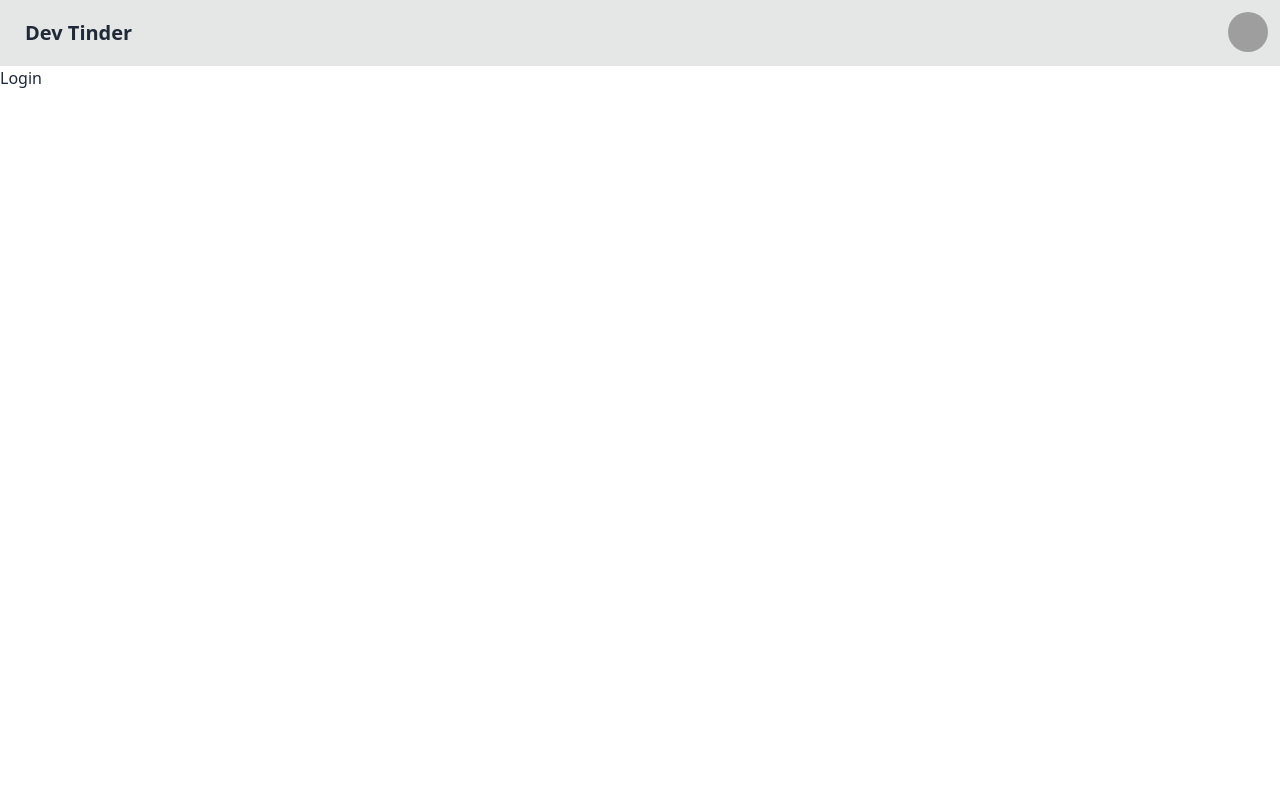
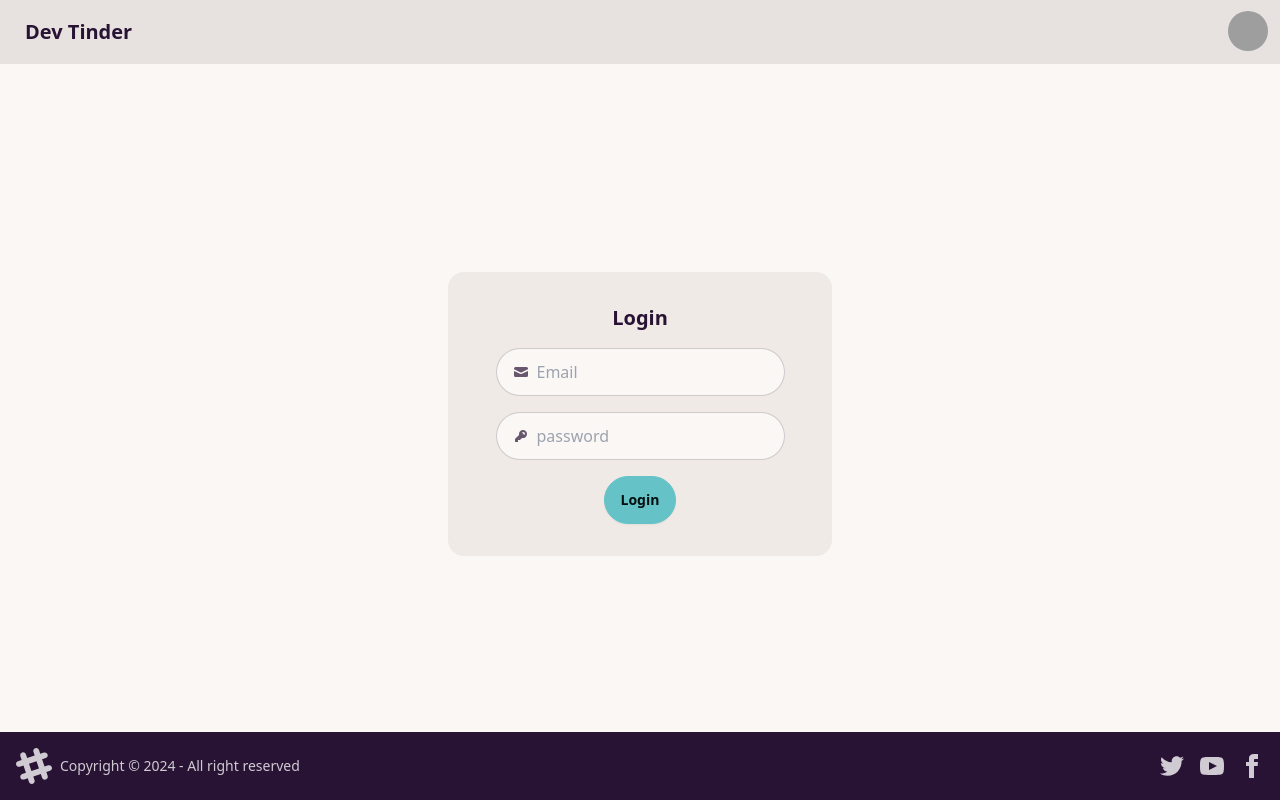
Before and after one commit to madhu-3/devtinder-ui, a React (Vite) app: page /login in a window 1280 px wide. Built offline with nearby package versions, Linux system fonts and the light colour scheme; grey boxes are pictures that could not be loaded.

Commit message:
axios setup

```diff
--- a/index.html
+++ b/index.html
@@ -1,5 +1,5 @@
-<!doctype html>
-<html lang="en">
+<!DOCTYPE html>
+<html lang="en" data-theme="cupcake">
   <head>
     <meta charset="UTF-8" />
     <link rel="icon" type="image/svg+xml" href="/vite.svg" />
--- a/package.json
+++ b/package.json
@@ -10,6 +10,7 @@
     "preview": "vite preview"
   },
   "dependencies": {
+    "axios": "^1.7.9",
     "react": "^18.3.1",
     "react-dom": "^18.3.1",
     "react-router-dom": "^7.1.0"
--- a/src/components/Body/Body.jsx
+++ b/src/components/Body/Body.jsx
@@ -1,13 +1,17 @@
 import React from "react";
 import Navbar from "../Navbar/Navbar";
 import { Outlet } from "react-router-dom";
+import Footer from "../Footer/Footer";
 
 const Body = () => {
   return (
-    <>
+    <div className="flex flex-col h-screen">
       <Navbar />
-      <Outlet />
-    </>
+      <div className="flex-1">
+        <Outlet />
+      </div>
+      <Footer />
+    </div>
   );
 };
 
--- a/src/components/Footer/Footer.jsx
+++ b/src/components/Footer/Footer.jsx
@@ -1,9 +1,59 @@
-import React from 'react'
+import React from "react";
 
 const Footer = () => {
   return (
-    <div>Footer</div>
-  )
-}
+    <footer className="footer bg-neutral text-neutral-content items-center p-4 h-15">
+      <aside className="grid-flow-col items-center">
+        <svg
+          width="36"
+          height="36"
+          viewBox="0 0 24 24"
+          xmlns="http://www.w3.org/2000/svg"
+          fillRule="evenodd"
+          clipRule="evenodd"
+          className="fill-current"
+        >
+          <path d="M22.672 15.226l-2.432.811.841 2.515c.33 1.019-.209 2.127-1.23 2.456-1.15.325-2.148-.321-2.463-1.226l-.84-2.518-5.013 1.677.84 2.517c.391 1.203-.434 2.542-1.831 2.542-.88 0-1.601-.564-1.86-1.314l-.842-2.516-2.431.809c-1.135.328-2.145-.317-2.463-1.229-.329-1.018.211-2.127 1.231-2.456l2.432-.809-1.621-4.823-2.432.808c-1.355.384-2.558-.59-2.558-1.839 0-.817.509-1.582 1.327-1.846l2.433-.809-.842-2.515c-.33-1.02.211-2.129 1.232-2.458 1.02-.329 2.13.209 2.461 1.229l.842 2.515 5.011-1.677-.839-2.517c-.403-1.238.484-2.553 1.843-2.553.819 0 1.585.509 1.85 1.326l.841 2.517 2.431-.81c1.02-.33 2.131.211 2.461 1.229.332 1.018-.21 2.126-1.23 2.456l-2.433.809 1.622 4.823 2.433-.809c1.242-.401 2.557.484 2.557 1.838 0 .819-.51 1.583-1.328 1.847m-8.992-6.428l-5.01 1.675 1.619 4.828 5.011-1.674-1.62-4.829z"></path>
+        </svg>
+        <p>Copyright © {new Date().getFullYear()} - All right reserved</p>
+      </aside>
+      <nav className="grid-flow-col gap-4 md:place-self-center md:justify-self-end">
+        <a>
+          <svg
+            xmlns="http://www.w3.org/2000/svg"
+            width="24"
+            height="24"
+            viewBox="0 0 24 24"
+            className="fill-current"
+          >
+            <path d="M24 4.557c-.883.392-1.832.656-2.828.775 1.017-.609 1.798-1.574 2.165-2.724-.951.564-2.005.974-3.127 1.195-.897-.957-2.178-1.555-3.594-1.555-3.179 0-5.515 2.966-4.797 6.045-4.091-.205-7.719-2.165-10.148-5.144-1.29 2.213-.669 5.108 1.523 6.574-.806-.026-1.566-.247-2.229-.616-.054 2.281 1.581 4.415 3.949 4.89-.693.188-1.452.232-2.224.084.626 1.956 2.444 3.379 4.6 3.419-2.07 1.623-4.678 2.348-7.29 2.04 2.179 1.397 4.768 2.212 7.548 2.212 9.142 0 14.307-7.721 13.995-14.646.962-.695 1.797-1.562 2.457-2.549z"></path>
+          </svg>
+        </a>
+        <a>
+          <svg
+            xmlns="http://www.w3.org/2000/svg"
+            width="24"
+            height="24"
+            viewBox="0 0 24 24"
+            className="fill-current"
+          >
+            <path d="M19.615 3.184c-3.604-.246-11.631-.245-15.23 0-3.897.266-4.356 2.62-4.385 8.816.029 6.185.484 8.549 4.385 8.816 3.6.245 11.626.246 15.23 0 3.897-.266 4.356-2.62 4.385-8.816-.029-6.185-.484-8.549-4.385-8.816zm-10.615 12.816v-8l8 3.993-8 4.007z"></path>
+          </svg>
+        </a>
+        <a>
+          <svg
+            xmlns="http://www.w3.org/2000/svg"
+            width="24"
+            height="24"
+            viewBox="0 0 24 24"
+            className="fill-current"
+          >
+            <path d="M9 8h-3v4h3v12h5v-12h3.642l.358-4h-4v-1.667c0-.955.192-1.333 1.115-1.333h2.885v-5h-3.808c-3.596 0-5.192 1.583-5.192 4.615v3.385z"></path>
+          </svg>
+        </a>
+      </nav>
+    </footer>
+  );
+};
 
-export default Footer
+export default Footer;
--- a/src/components/Login/Login.jsx
+++ b/src/components/Login/Login.jsx
@@ -1,7 +1,77 @@
-import React from "react";
+import axios from "axios";
+import React, { useState } from "react";
 
 const Login = () => {
-  return <div>Login</div>;
+  const [email, setEmail] = useState("");
+  const [password, setPassword] = useState("");
+
+  const handleLogin = async () => {
+    try {
+      const res = await axios.post(
+        "http://localhost:3000/login",
+        {
+          email,
+          password,
+        },
+        { withCredentials: true }
+      );
+    } catch (err) {
+      console.error(err);
+    }
+  };
+  return (
+    <div className="flex justify-center mt-52">
+      <div className="card bg-base-200 w-96">
+        <div className="card-body items-center text-center gap-y-4">
+          <h2 className="card-title">Login</h2>
+          <label className="input input-bordered flex items-center gap-2">
+            <svg
+              xmlns="http://www.w3.org/2000/svg"
+              viewBox="0 0 16 16"
+              fill="currentColor"
+              className="h-4 w-4 opacity-70"
+            >
+              <path d="M2.5 3A1.5 1.5 0 0 0 1 4.5v.793c.026.009.051.02.076.032L7.674 8.51c.206.1.446.1.652 0l6.598-3.185A.755.755 0 0 1 15 5.293V4.5A1.5 1.5 0 0 0 13.5 3h-11Z" />
+              <path d="M15 6.954 8.978 9.86a2.25 2.25 0 0 1-1.956 0L1 6.954V11.5A1.5 1.5 0 0 0 2.5 13h11a1.5 1.5 0 0 0 1.5-1.5V6.954Z" />
+            </svg>
+            <input
+              type="text"
+              className="grow"
+              placeholder="Email"
+              value={email}
+              onChange={(e) => setEmail(e.target.value)}
+            />
+          </label>
+          <label className="input input-bordered flex items-center gap-2">
+            <svg
+              xmlns="http://www.w3.org/2000/svg"
+              viewBox="0 0 16 16"
+              fill="currentColor"
+              className="h-4 w-4 opacity-70"
+            >
+              <path
+                fillRule="evenodd"
+                d="M14 6a4 4 0 0 1-4.899 3.899l-1.955 1.955a.5.5 0 0 1-.353.146H5v1.5a.5.5 0 0 1-.5.5h-2a.5.5 0 0 1-.5-.5v-2.293a.5.5 0 0 1 .146-.353l3.955-3.955A4 4 0 1 1 14 6Zm-4-2a.75.75 0 0 0 0 1.5.5.5 0 0 1 .5.5.75.75 0 0 0 1.5 0 2 2 0 0 0-2-2Z"
+                clipRule="evenodd"
+              />
+            </svg>
+            <input
+              type="password"
+              placeholder="password"
+              className="grow"
+              value={password}
+              onChange={(e) => setPassword(e.target.value)}
+            />
+          </label>
+          <div className="card-actions justify-end">
+            <button className="btn btn-primary" onClick={handleLogin}>
+              Login
+            </button>
+          </div>
+        </div>
+      </div>
+    </div>
+  );
 };
 
 export default Login;
--- a/src/components/Navbar/Navbar.jsx
+++ b/src/components/Navbar/Navbar.jsx
@@ -2,7 +2,7 @@
 
 const Navbar = () => {
   return (
-    <div className="navbar bg-base-300">
+    <div className="navbar bg-base-300 h-6">
       <div className="flex-1">
         <a className="btn btn-ghost text-xl">Dev Tinder</a>
       </div>
--- a/tailwind.config.js
+++ b/tailwind.config.js
@@ -1,11 +1,11 @@
 /** @type {import('tailwindcss').Config} */
 export default {
-  content: [
-    "./index.html",
-    "./src/**/*.{js,ts,jsx,tsx}",
-  ],
+  content: ["./index.html", "./src/**/*.{js,ts,jsx,tsx}"],
   theme: {
     extend: {},
   },
-  plugins: [require('daisyui'),],
-}
+  plugins: [require("daisyui")],
+  daisyui: {
+    themes: ["light", "dark", "cupcake"],
+  },
+};
```
Also changed, not shown: 1 other file (tests, documents, lock files or other folders).
